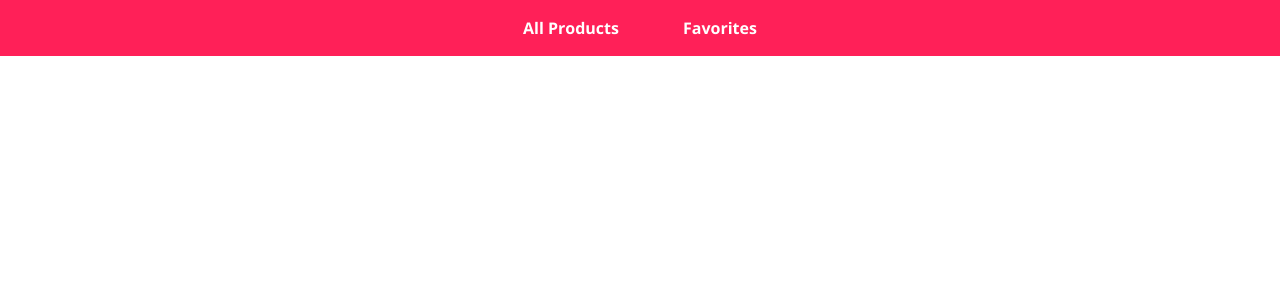
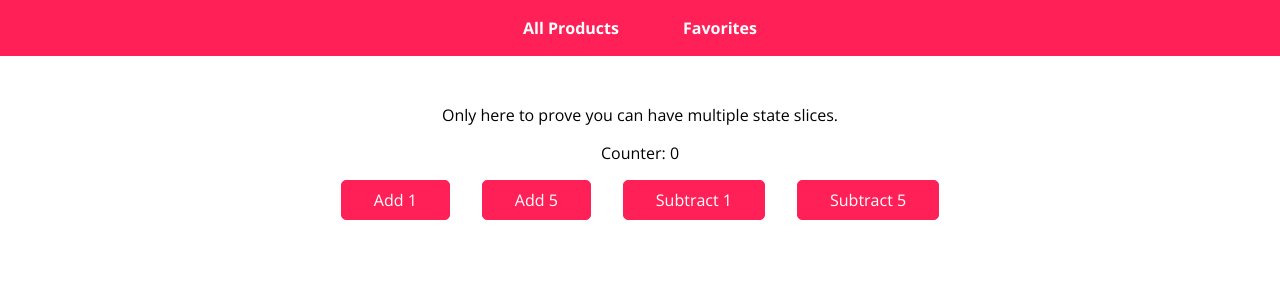
Before and after one commit to PJLindsay/react-hooks, a React (Create React App) app: page /counter in a window 1280 px wide. Shown: the top 300 px of the page. Built offline with nearby package versions, Linux system fonts and the light colour scheme.

Commit message:
Demonstrate Multiple State slice management

```diff
--- a/src/App.js
+++ b/src/App.js
@@ -4,6 +4,7 @@ import { Route } from 'react-router-dom'
 import Navigation from './components/Nav/Navigation'
 import ProductsPage from './containers/Products'
 import FavoritesPage from './containers/Favorites'
+import Counter from './containers/Counter'
 
 const App = props => {
   return (
@@ -12,6 +13,7 @@ const App = props => {
       <main>
         <Route path="/" component={ProductsPage} exact />
         <Route path="/favorites" component={FavoritesPage} />
+        <Route path="/counter" component={Counter} />
       </main>
     </React.Fragment>
   )
--- /dev/null
+++ b/src/containers/Counter.css
@@ -0,0 +1,8 @@
+.counter {
+  text-align: center;
+  margin: 3rem 0;
+}
+
+.counter button {
+  margin: 0 1rem;
+}
--- /dev/null
+++ b/src/containers/Counter.js
@@ -0,0 +1,20 @@
+import React from 'react'
+
+import { useStore } from '../hooks-store/store'
+import './Counter.css'
+
+const Counter = (props) => {
+  const [state, dispatch] = useStore()
+  return (
+    <div className="counter">
+      <p>Only here to prove you can have multiple state slices.</p>
+      <p>Counter: {state.counter}</p>
+      <button onClick={() => dispatch('ADD', 1)}>Add 1</button>
+      <button onClick={() => dispatch('ADD', 5)}>Add 5</button>
+      <button onClick={() => dispatch('SUB', 1)}>Subtract 1</button>
+      <button onClick={() => dispatch('SUB', 5)}>Subtract 5</button>
+    </div>
+  )
+}
+
+export default Counter
--- /dev/null
+++ b/src/hooks-store/counter-store.js
@@ -0,0 +1,12 @@
+import { initStore } from './store'
+
+const configureStore = () => {
+  const actions = {
+    ADD: (state, amount) => ({ counter: state.counter + amount }),
+    SUB: (state, amount) => ({ counter: state.counter - amount }),
+  }
+
+  initStore(actions, { counter: 0 })
+}
+
+export default configureStore
--- a/src/index.js
+++ b/src/index.js
@@ -5,8 +5,10 @@ import { BrowserRouter } from 'react-router-dom'
 import './index.css'
 import App from './App'
 import configureProductsStore from './hooks-store/products-store'
+import configureCounterStore from './hooks-store/counter-store'
 
 configureProductsStore()
+configureCounterStore()
 
 ReactDOM.render(
     <BrowserRouter>
```
